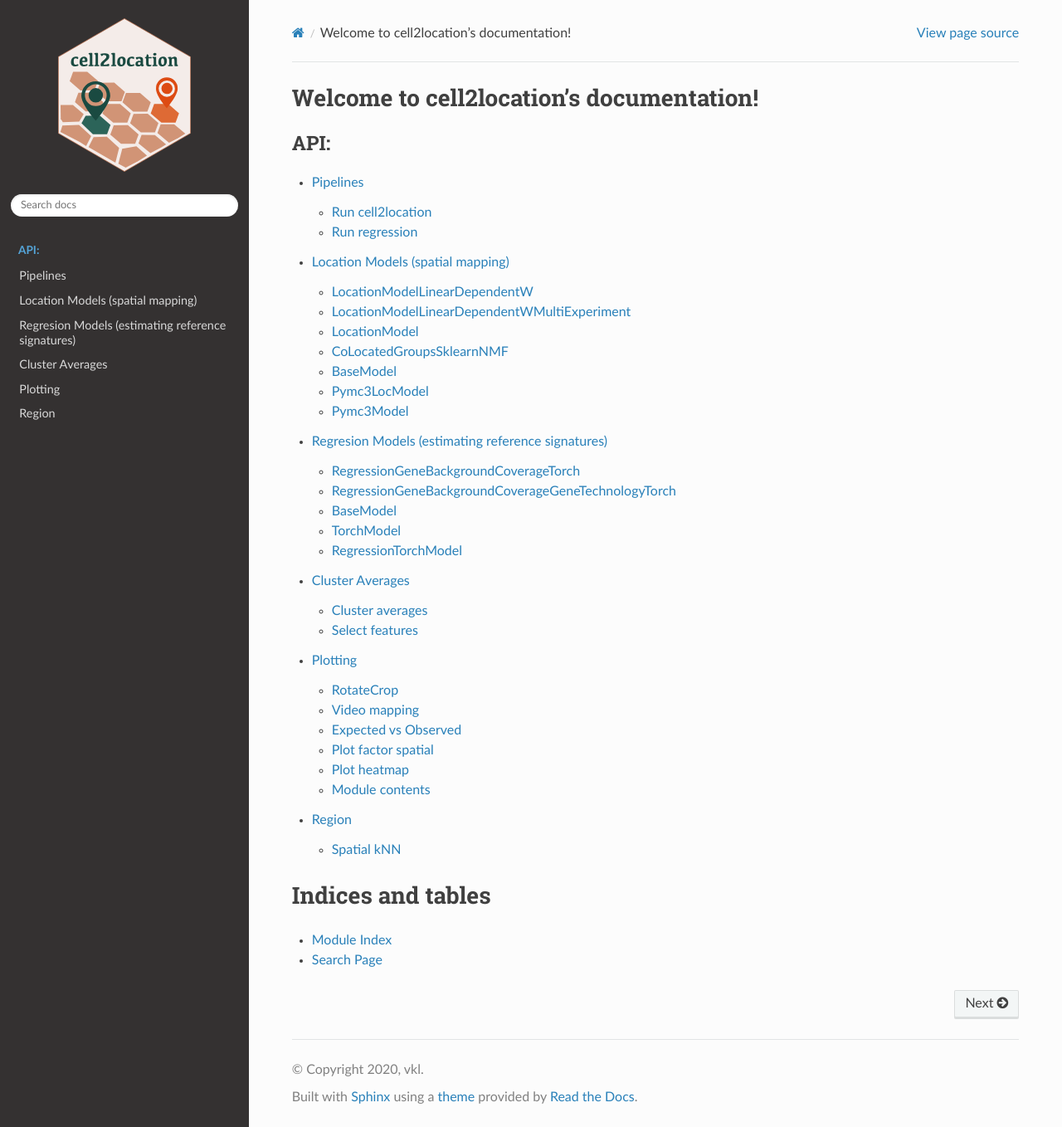
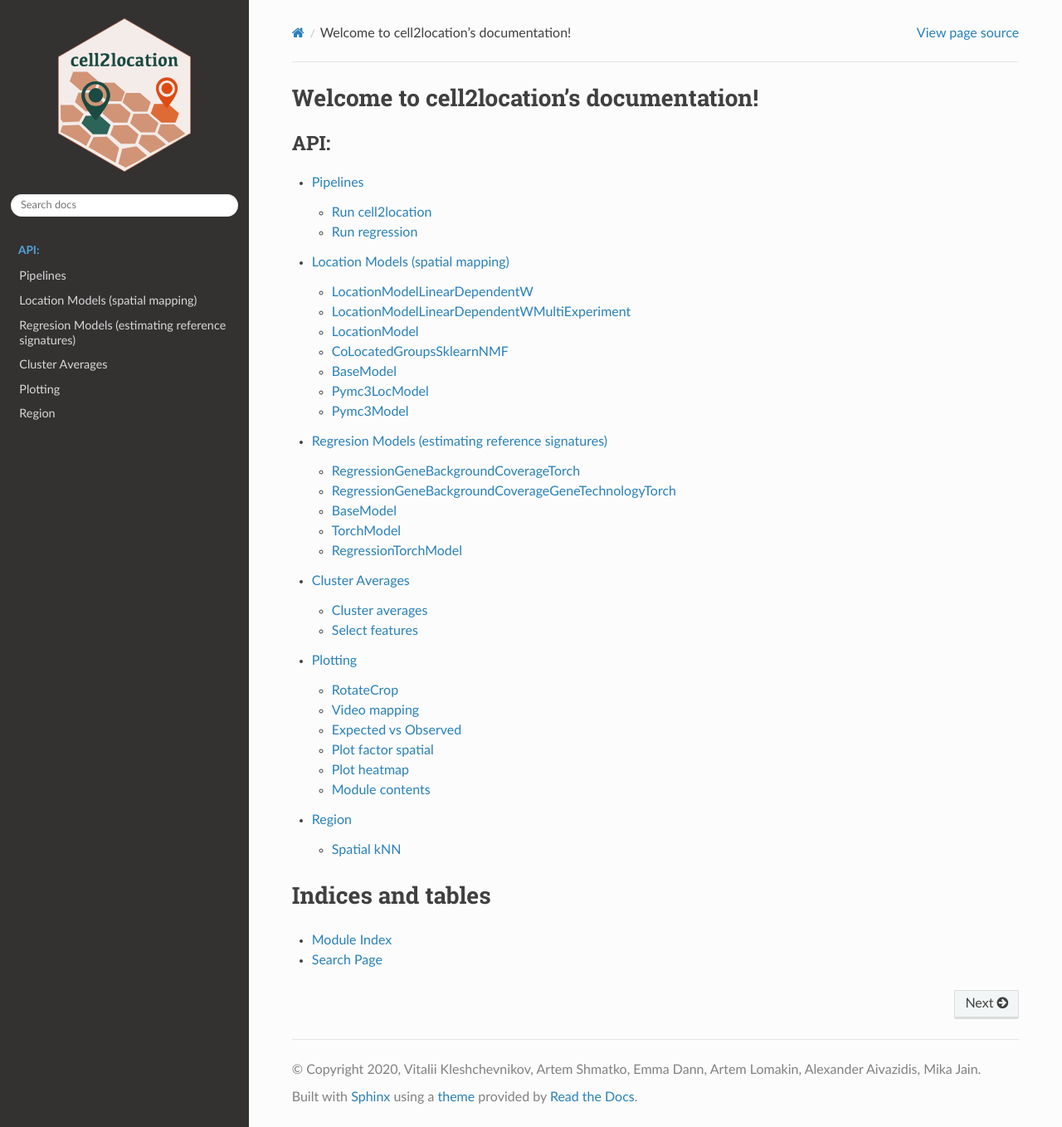
Before and after one commit to BayraktarLab/cell2location, a Sphinx documentation site: the page built from docs/index.rst, in a window 1280 px wide and 1358 px high. Shown: the whole window at 83% size. Built offline with Sphinx 7.4.7 and the Read the Docs theme 2.0.0, drawn with Linux system fonts in a browser that asks for light colours; pages that are not in the unit, such as notebooks, are missing from menus.

Commit message:
Add authors to docs

```diff
--- a/docs/conf.py
+++ b/docs/conf.py
@@ -18,8 +18,8 @@ sys.path.insert(0, os.path.abspath('..'))
 # -- Project information -----------------------------------------------------
 
 project = 'cell2location'
-copyright = '2020, vkl'  # TODO
-author = 'vkl'
+copyright = '2020, Vitalii Kleshchevnikov, Artem Shmatko, Emma Dann, Artem Lomakin, Alexander Aivazidis, Mika Jain'
+author = 'Vitalii Kleshchevnikov, Artem Shmatko, Emma Dann, Artem Lomakin, Alexander Aivazidis, Mika Jain'
 
 # -- General configuration ---------------------------------------------------
 
```
Also changed, not shown: 1 other file.
